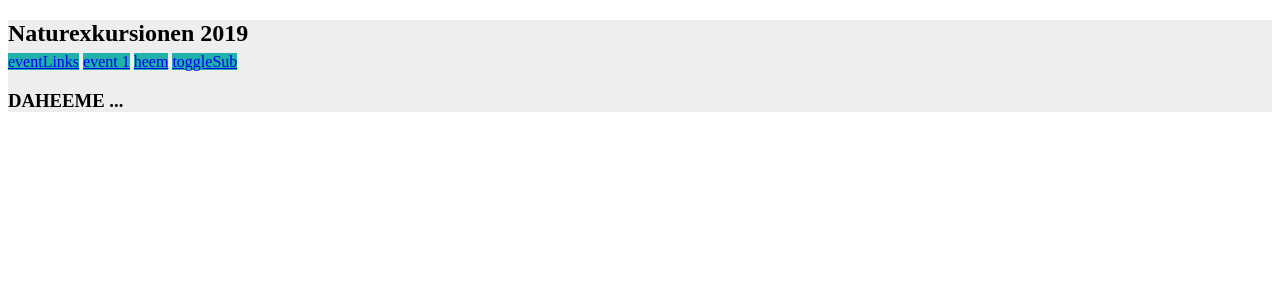
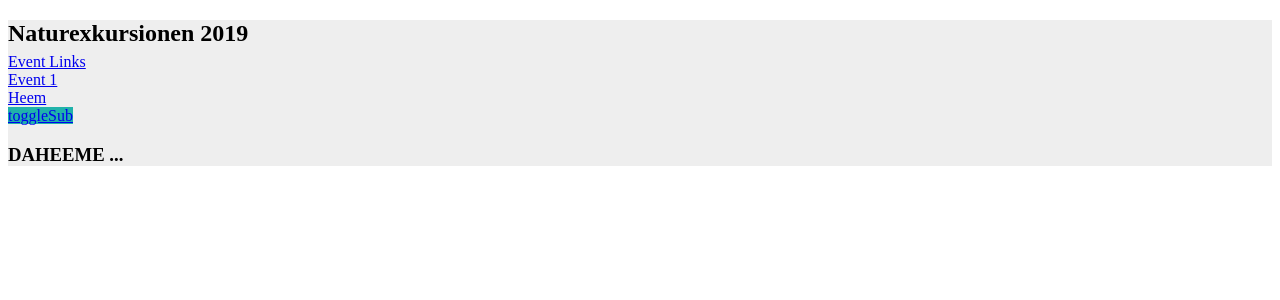
Before and after one commit to carexpilosa/natex, a React app: page / in a window 1280 px wide. Shown: the top 300 px of the page. Built offline with nearby package versions, Linux system fonts and the light colour scheme.

Commit message:
linkArray for Menu

```diff
--- a/src/Menu.js
+++ b/src/Menu.js
@@ -25,11 +25,47 @@ class Menu extends React.Component {
 
   renderMainMenu() {
     const { pathname } = this.state;
+    const links = [
+      {
+        link: '/elinks',
+        label: 'Event Links'
+      },
+      {
+        link: '/event1',
+        label: 'Event 1'
+      },
+      {
+        link: '/',
+        label: 'Heem'
+      },
+    ];
     return (
       <div id='mainMenu'>
         <div>
+          {
+            links.map(link => {
+              return (
+                <div>
+                  <Link
+                    className={pathname === link.link ? 'link' : 'nolink'}
+                    onMouseOver={e =>
+                      pathname !== link.link ? this._onMouseOver(e) : undefined
+                    }
+                    onMouseOut={e =>
+                      pathname !== link.link ? this._onMouseOut(e) : undefined
+                    }
+                    to={link.link}
+                  >
+                    {link.label}
+                  </Link>
+                  &nbsp;
+                </div>
+              )
+            })
+          }
+          {/*
           <Link
-            className={pathname === 'elinks' ? 'link' : 'nolink'}
+            className={pathname === '/elinks' ? 'link' : 'nolink'}
             onMouseOver={e =>
               pathname !== '/elinks' ? this._onMouseOver(e) : undefined
             }
@@ -42,6 +78,7 @@ class Menu extends React.Component {
           </Link>
           &nbsp;
           <Link
+            className={pathname === '/event1' ? 'link' : 'nolink'}
             onMouseOver={e => this._onMouseOver(e)}
             onMouseOut={e => this._onMouseOut(e)}
             to='/event1'
@@ -50,6 +87,7 @@ class Menu extends React.Component {
           </Link>
           &nbsp;
           <Link
+            className={pathname === '/' ? 'link' : 'nolink'}
             onMouseOver={e => this._onMouseOver(e)}
             onMouseOut={e => this._onMouseOut(e)}
             to='/'
@@ -57,6 +95,7 @@ class Menu extends React.Component {
             heem
           </Link>
           &nbsp;
+          */}
           <a
             href='javascript: void(0)'
             onMouseOver={e => this._onMouseOver(e)}
```
